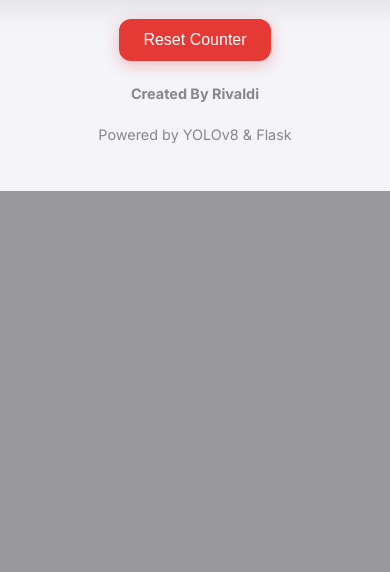
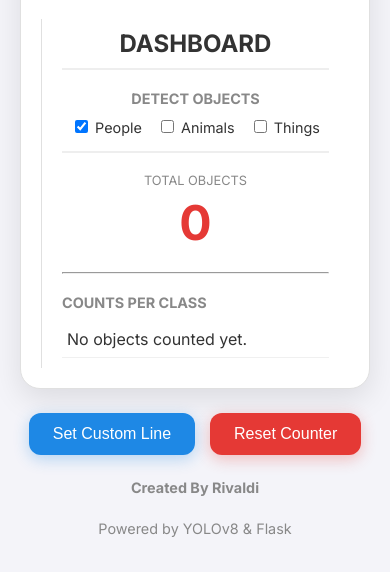
Before and after one commit to rivaldikaufman/PEOPLE-COUNTER, a Flask app: page / in a window 390 px wide; the page is wider, and only the part inside the window is pictured. Shown: the part 653-1225 px from the top of that part. Before the commit the page ends 844 px from the top of that part, so only its background shows below. Run offline with Flask 3, Linux system fonts and the light colour scheme.

Commit message:
Enhance README and UI for Real-Time Object Counter
- Updated README.md to reflect new features and improved descriptions.
- Modified main_web.py to support dynamic class detection and custom line setting.
- Enhanced index.html with a new layout, including a drawing canvas for user-defined lines and filter controls for object detection.
- Improved style.css for better responsiveness and added styles for new UI elements.

```diff
--- a/static/css/style.css
+++ b/static/css/style.css
@@ -5,28 +5,31 @@ body {
     display: flex;
     justify-content: center;
     align-items: center;
-    height: 100vh;
+    min-height: 100vh;
     margin: 0;
-    overflow: hidden;
+    padding: 20px;
+    box-sizing: border-box;
 }
 
 .main-container {
     text-align: center;
+    width: 100%;
+    max-width: 1100px;
 }
 
 h1 {
     font-weight: 700;
     font-size: 2rem;
-    letter-spacing: 2px;
+    letter-spacing: 1px;
     margin-bottom: 2rem;
-    text-transform: uppercase;
     color: #1a1a1a;
 }
 
-/* Wadah utama untuk video dan dashboard */
 .app-container {
     display: flex;
-    gap: 20px; /* Jarak antara video dan dashboard */
+    flex-wrap: wrap; /* Agar responsif di layar kecil */
+    justify-content: center;
+    gap: 20px;
     background-color: #ffffff;
     border-radius: 20px;
     box-shadow: 0 10px 30px rgba(0, 0, 0, 0.1);
@@ -39,11 +42,12 @@ h1 {
     height: 480px;
     border-radius: 15px;
     overflow: hidden;
-    position: relative;
+    position: relative; /* PENTING untuk positioning canvas */
     display: flex;
     justify-content: center;
     align-items: center;
     background-color: #000;
+    flex-shrink: 0;
 }
 
 .video-wrapper::before {
@@ -62,7 +66,18 @@ h1 {
     z-index: 2;
 }
 
-/* Styling untuk Dashboard */
+/* === STYLE BARU UNTUK CANVAS GAMBAR === */
+#drawing-canvas {
+    position: absolute;
+    top: 0;
+    left: 0;
+    width: 100%;
+    height: 100%;
+    z-index: 10; /* Pastikan di atas video */
+    cursor: crosshair;
+}
+/* ======================================= */
+
 #dashboard {
     width: 300px;
     text-align: left;
@@ -98,7 +113,7 @@ h1 {
 #dashboard .count-value {
     font-size: 3rem;
     font-weight: 700;
-    color: #e53935; /* Warna merah untuk total count */
+    color: #e53935;
 }
 
 #dashboard h3 {
@@ -138,28 +153,73 @@ h1 {
 
 .controls {
     margin-top: 1.5rem;
+    display: flex;
+    justify-content: center;
+    gap: 15px; /* Memberi jarak antar tombol */
 }
 
-#reset-btn {
+/* === IMPROVEMENT UNTUK TOMBOL === */
+.btn-control {
     padding: 12px 24px;
     font-size: 1rem;
     font-weight: 500;
     color: #fff;
-    background-color: #e53935;
     border: none;
     border-radius: 12px;
     cursor: pointer;
     transition: background-color 0.2s ease, transform 0.2s ease;
+}
+
+.btn-control:hover {
+    transform: translateY(-2px);
+}
+
+.btn-reset {
+    background-color: #e53935; /* Merah */
     box-shadow: 0 4px 15px rgba(229, 57, 53, 0.3);
 }
+.btn-reset:hover {
+    background-color: #c62828;
+}
 
-#reset-btn:hover {
-    background-color: #c62828;
-    transform: translateY(-2px);
+.btn-set {
+    background-color: #1e88e5; /* Biru */
+    box-shadow: 0 4px 15px rgba(30, 136, 229, 0.3);
 }
+.btn-set:hover {
+    background-color: #1565c0;
+}
+/* =============================== */
 
 .footer {
     margin-top: 1.5rem;
     font-size: 0.9rem;
     color: #888;
 }
+
+
+#filter-controls {
+    text-align: center;
+    margin-bottom: 20px;
+    padding-bottom: 15px;
+    border-bottom: 2px solid #eee;
+}
+
+#filter-controls h3 {
+    margin-top: 0;
+    margin-bottom: 10px;
+    font-size: 0.9rem;
+    color: #888;
+    text-transform: uppercase;
+}
+
+.checkbox-group {
+    display: flex;
+    justify-content: center;
+    gap: 15px;
+}
+
+.checkbox-group label {
+    font-size: 0.9rem;
+    cursor: pointer;
+}
--- a/templates/index.html
+++ b/templates/index.html
@@ -11,15 +11,25 @@
 </head>
 <body>
     <div class="main-container">
-        <h1>People Counter</h1>
+        <h1>👁️ Real-Time Object Counter</h1>
 
         <div class="app-container">
             <div class="video-wrapper">
-                <img src="{{ url_for('video_feed') }}" width="100%" height="100%">
+                <canvas id="drawing-canvas"></canvas>
+                <img src="{{ url_for('video_feed') }}" width="100%" height="100%" id="video-feed">
             </div>
 
             <div id="dashboard">
                 <h2>DASHBOARD</h2>
+
+                <div id="filter-controls">
+                    <h3>DETECT OBJECTS</h3>
+                    <div class="checkbox-group">
+                        <label><input type="checkbox" name="object_class" value="person" checked> People</label>
+                        <label><input type="checkbox" name="object_class" value="animal"> Animals</label>
+                        <label><input type="checkbox" name="object_class" value="thing"> Things</label>
+                    </div>
+                </div>
                 <div class="stats">
                     <div class="total-count">
                         <span class="count-label">TOTAL OBJECTS</span>
@@ -28,40 +38,67 @@
                     <hr>
                     <h3>COUNTS PER CLASS</h3>
                     <ul id="class-list">
-                        <li>No objects detected yet.</li>
+                        <li>Waiting for data...</li>
                     </ul>
                 </div>
             </div>
         </div>
 
         <div class="controls">
-            <button id="reset-btn">Reset Counter</button>
-            </div>
+            <button id="set-line-btn" class="btn-control btn-set">Set Custom Line</button>
+            <button id="reset-btn" class="btn-control btn-reset">Reset Counter</button>
+        </div>
 
         <h3 class="footer">Created By Rivaldi</h3>
         <p class="footer">Powered by YOLOv8 & Flask</p>
     </div>
 
     <script>
-        // Fungsi untuk mengambil data dan update dashboard
+        // ... (Fungsi updateDashboard, resizeCanvas, dan logic gambar canvas tetap sama) ...
+
+        // --- LOGIC BARU: KIRIM KELAS YANG DIPILIH ---
+        async function setDetectionClasses() {
+            const checkboxes = document.querySelectorAll('input[name="object_class"]:checked');
+            const selectedClasses = Array.from(checkboxes).map(cb => cb.value);
+
+            try {
+                const response = await fetch('/set_classes', {
+                    method: 'POST',
+                    headers: { 'Content-Type': 'application/json' },
+                    body: JSON.stringify({ classes: selectedClasses })
+                });
+                const data = await response.json();
+                console.log('Detection classes updated:', data.status);
+            } catch (error) {
+                console.error('Error setting detection classes:', error);
+            }
+        }
+
+        // Panggil fungsi ini saat halaman pertama kali load
+        document.addEventListener('DOMContentLoaded', setDetectionClasses);
+
+        // Tambahkan event listener untuk setiap checkbox
+        document.querySelectorAll('input[name="object_class"]').forEach(checkbox => {
+            checkbox.addEventListener('change', setDetectionClasses);
+        });
+
+        // --- BUTTONS EVENT LISTENERS (tetap sama) ---
+        // ... (event listener untuk #set-line-btn dan #reset-btn) ...
+
+        // Paste kode JavaScript dari file sebelumnya ke sini
+        // Pastikan semua fungsi ada di sini
         async function updateDashboard() {
             try {
                 const response = await fetch('/get_counts');
                 const data = await response.json();
-
-                // Update total count
                 document.getElementById('total-count').textContent = data.total;
-
-                // Update list per kelas
                 const classList = document.getElementById('class-list');
-                classList.innerHTML = ''; // Kosongkan list sebelumnya
-
+                classList.innerHTML = '';
                 if (Object.keys(data.class_counts).length === 0) {
                     classList.innerHTML = '<li>No objects counted yet.</li>';
                 } else {
                     for (const [className, count] of Object.entries(data.class_counts)) {
                         const li = document.createElement('li');
-                        // Capitalize first letter
                         const formattedClassName = className.charAt(0).toUpperCase() + className.slice(1);
                         li.innerHTML = `<span class="class-name">${formattedClassName}</span><span class="class-count">${count}</span>`;
                         classList.appendChild(li);
@@ -69,19 +106,85 @@
                 }
             } catch (error) {
                 console.error('Failed to fetch dashboard data:', error);
+                document.getElementById('class-list').innerHTML = '<li>Error connecting to server.</li>';
             }
         }
-
-        // Panggil fungsi update setiap 1 detik (1000 ms)
         setInterval(updateDashboard, 1000);
-
-        // Event listener untuk tombol reset
-        document.getElementById('reset-btn').addEventListener('click', function() {
+        const canvas = document.getElementById('drawing-canvas');
+        const video = document.getElementById('video-feed');
+        const ctx = canvas.getContext('2d');
+        let linePoints = [];
+        let isDrawing = false;
+        function resizeCanvas() {
+            canvas.width = video.clientWidth;
+            canvas.height = video.clientHeight;
+        }
+        window.addEventListener('load', resizeCanvas);
+        window.addEventListener('resize', resizeCanvas);
+        canvas.addEventListener('mousedown', (e) => {
+            isDrawing = true;
+            const rect = canvas.getBoundingClientRect();
+            const x = e.clientX - rect.left;
+            const y = e.clientY - rect.top;
+            linePoints = [{x, y}];
+            ctx.clearRect(0, 0, canvas.width, canvas.height);
+        });
+        canvas.addEventListener('mousemove', (e) => {
+            if (!isDrawing) return;
+            const rect = canvas.getBoundingClientRect();
+            const x = e.clientX - rect.left;
+            const y = e.clientY - rect.top;
+            ctx.clearRect(0, 0, canvas.width, canvas.height);
+            ctx.beginPath();
+            ctx.moveTo(linePoints[0].x, linePoints[0].y);
+            ctx.lineTo(x, y);
+            ctx.strokeStyle = '#00FFFF';
+            ctx.lineWidth = 3;
+            ctx.setLineDash([5, 5]);
+            ctx.stroke();
+        });
+        canvas.addEventListener('mouseup', (e) => {
+            if (!isDrawing) return;
+            isDrawing = false;
+            const rect = canvas.getBoundingClientRect();
+            const x = e.clientX - rect.left;
+            const y = e.clientY - rect.top;
+            linePoints.push({x, y});
+            ctx.clearRect(0, 0, canvas.width, canvas.height);
+            ctx.beginPath();
+            ctx.moveTo(linePoints[0].x, linePoints[0].y);
+            ctx.lineTo(linePoints[1].x, linePoints[1].y);
+            ctx.strokeStyle = '#FFFF00';
+            ctx.lineWidth = 3;
+            ctx.setLineDash([]);
+            ctx.stroke();
+        });
+        document.getElementById('set-line-btn').addEventListener('click', () => {
+            if (linePoints.length !== 2) {
+                alert("Please draw a line on the video first!");
+                return;
+            }
+            fetch('/set_line', {
+                method: 'POST',
+                headers: { 'Content-Type': 'application/json' },
+                body: JSON.stringify({ points: linePoints })
+            })
+            .then(response => response.json())
+            .then(data => {
+                console.log(data.status);
+                alert(data.status);
+                ctx.clearRect(0, 0, canvas.width, canvas.height);
+            })
+            .catch(error => console.error('Error setting line:', error));
+        });
+        document.getElementById('reset-btn').addEventListener('click', () => {
             fetch('/reset_counter')
                 .then(response => response.json())
                 .then(data => {
                     console.log(data.status);
-                    updateDashboard(); // Langsung update dashboard setelah reset
+                    alert(data.status);
+                    ctx.clearRect(0, 0, canvas.width, canvas.height);
+                    updateDashboard();
                 })
                 .catch(error => console.error('Error:', error));
         });
```
Also changed, not shown: main_web.py (+71 -33 lines), README.md.
